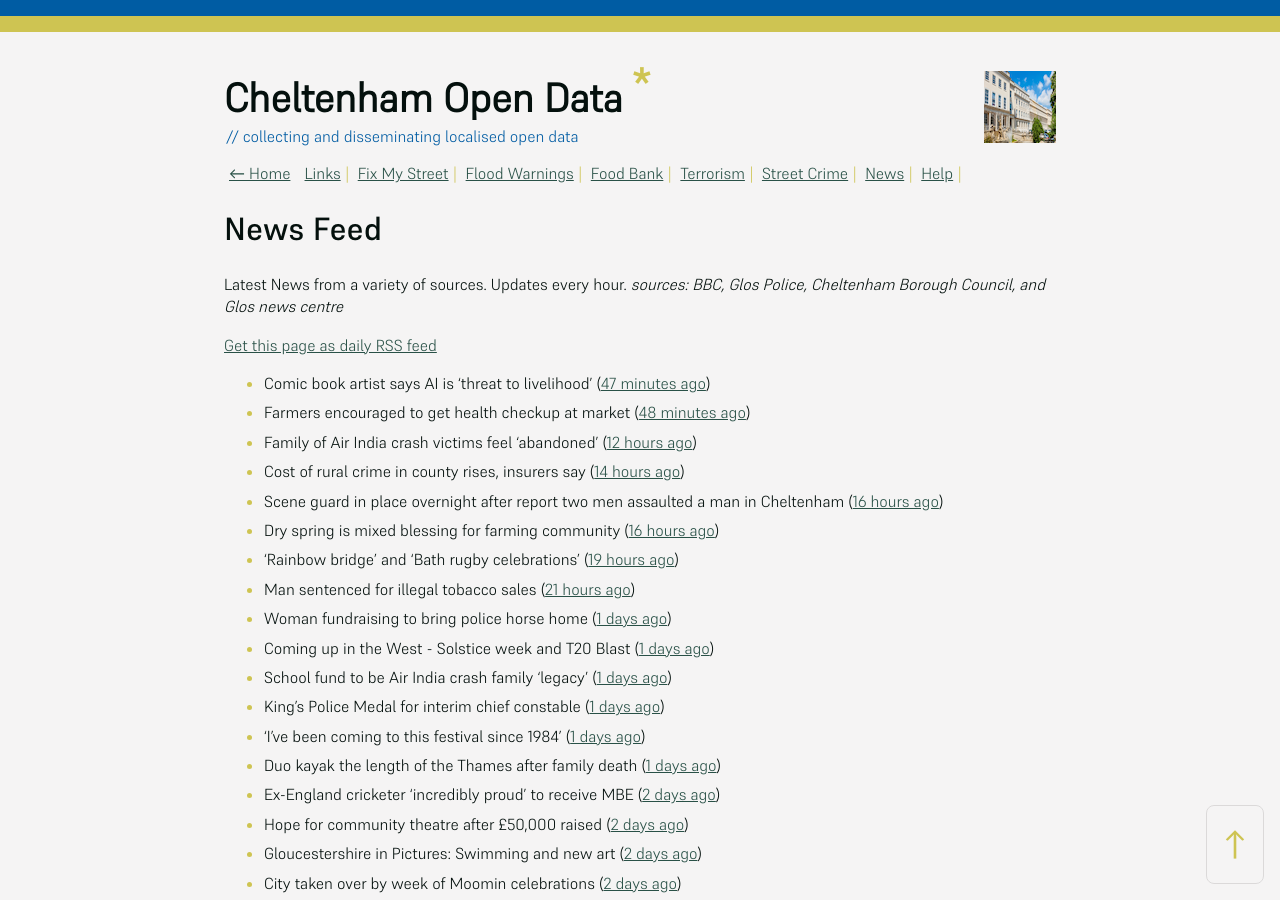
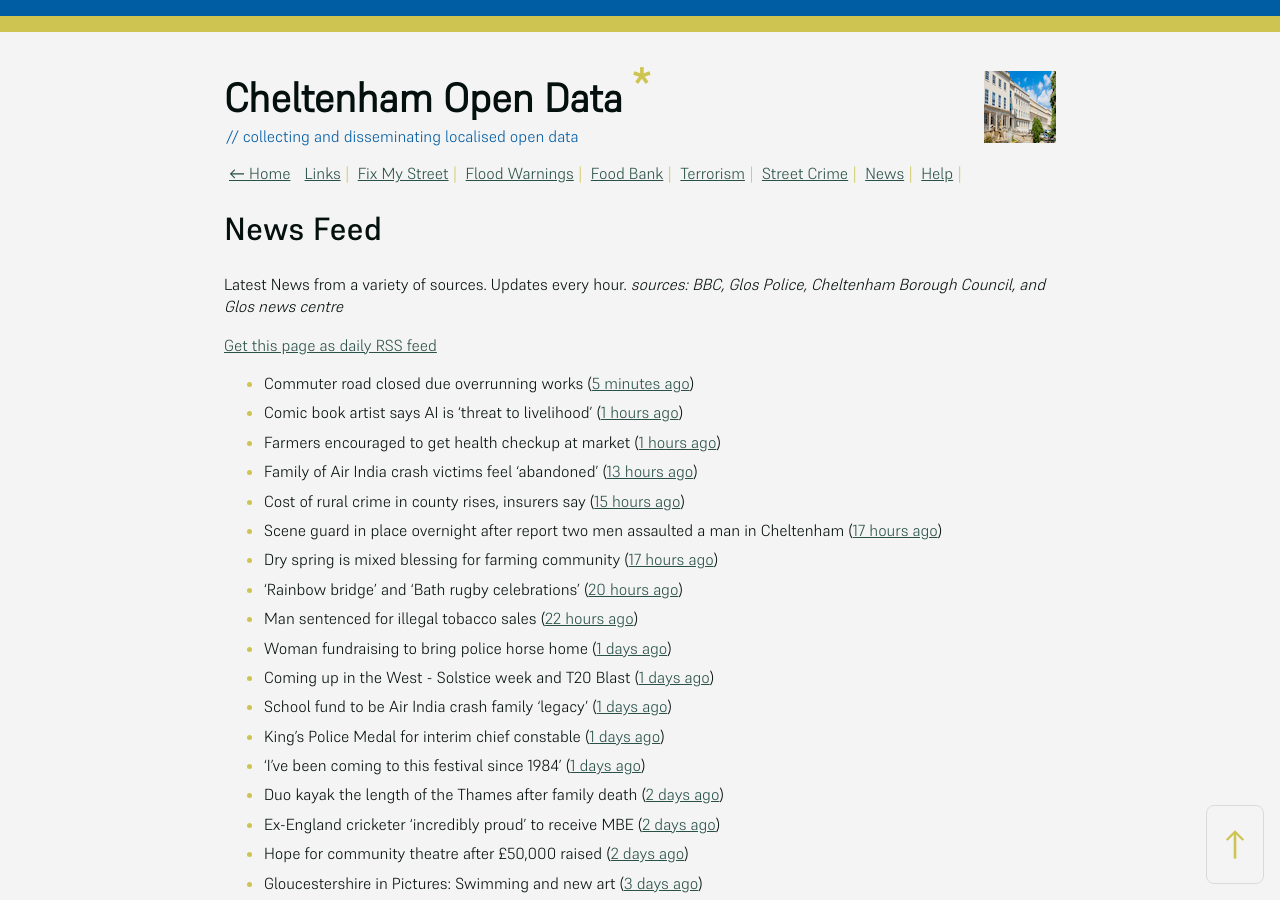
Before and after one commit to mat-0/cheltenham-open-data, a Jekyll site: the page built from _pages/news.md, in a window 1280 px wide and 900 px high. Built offline with Jekyll 4.4.1, drawn with Linux system fonts in a browser that asks for light colours.

Commit message:
Updated 2025-06-17 06:59:19

```diff
--- a/_pages/news.md
+++ b/_pages/news.md
@@ -12,25 +12,25 @@ _sources: BBC, Glos Police, Cheltenham Borough Council, and Glos news centre_
 [Get this page as daily RSS feed](/daily.rss)
 
 <!-- news_marker starts -->
-- Comic book artist says AI is 'threat to livelihood' ([47 minutes ago](https://www.bbc.com/news/articles/cjrnr779z2lo))
-- Farmers encouraged to get health checkup at market ([48 minutes ago](https://www.bbc.com/news/articles/c5yxyye6rglo))
-- Family of Air India crash victims feel 'abandoned' ([12 hours ago](https://www.bbc.com/news/articles/c5y0lwreg9qo))
-- Cost of rural crime in county rises, insurers say ([14 hours ago](https://www.bbc.com/news/articles/cje7e8lqvj0o))
-- Scene guard in place overnight after report two men assaulted a man in Cheltenham ([16 hours ago](https://gloucesternewscentre.co.uk/scene-guard-in-place-overnight-after-report-two-men-assaulted-a-man-in-cheltenham/))
-- Dry spring is mixed blessing for farming community ([16 hours ago](https://www.bbc.com/news/articles/c8d1vglgj9zo))
-- 'Rainbow bridge' and 'Bath rugby celebrations' ([19 hours ago](https://www.bbc.com/news/articles/cx2e29jqllgo))
-- Man sentenced for illegal tobacco sales ([21 hours ago](https://gloucesternewscentre.co.uk/man-sentenced-for-illegal-tobacco-sales/))
+- Commuter road closed due overrunning works ([5 minutes ago](https://www.bbc.com/news/articles/c78n5zl514lo))
+- Comic book artist says AI is 'threat to livelihood' ([1 hours ago](https://www.bbc.com/news/articles/cjrnr779z2lo))
+- Farmers encouraged to get health checkup at market ([1 hours ago](https://www.bbc.com/news/articles/c5yxyye6rglo))
+- Family of Air India crash victims feel 'abandoned' ([13 hours ago](https://www.bbc.com/news/articles/c5y0lwreg9qo))
+- Cost of rural crime in county rises, insurers say ([15 hours ago](https://www.bbc.com/news/articles/cje7e8lqvj0o))
+- Scene guard in place overnight after report two men assaulted a man in Cheltenham ([17 hours ago](https://gloucesternewscentre.co.uk/scene-guard-in-place-overnight-after-report-two-men-assaulted-a-man-in-cheltenham/))
+- Dry spring is mixed blessing for farming community ([17 hours ago](https://www.bbc.com/news/articles/c8d1vglgj9zo))
+- 'Rainbow bridge' and 'Bath rugby celebrations' ([20 hours ago](https://www.bbc.com/news/articles/cx2e29jqllgo))
+- Man sentenced for illegal tobacco sales ([22 hours ago](https://gloucesternewscentre.co.uk/man-sentenced-for-illegal-tobacco-sales/))
 - Woman fundraising to bring police horse home ([1 days ago](https://www.bbc.com/news/articles/c1ld0n474llo))
 - Coming up in the West - Solstice week and T20 Blast ([1 days ago](https://www.bbc.com/news/articles/c4g3nze858lo))
 - School fund to be Air India crash family 'legacy' ([1 days ago](https://www.bbc.com/news/articles/c5y5ygl2g31o))
 - King's Police Medal for interim chief constable ([1 days ago](https://www.bbc.com/news/articles/c39x9jz8ez1o))
 - 'I've been coming to this festival since 1984' ([1 days ago](https://www.bbc.com/news/articles/clyny53kdg4o))
-- Duo kayak the length of the Thames after family death ([1 days ago](https://www.bbc.com/news/articles/c79ep5dqpd3o))
+- Duo kayak the length of the Thames after family death ([2 days ago](https://www.bbc.com/news/articles/c79ep5dqpd3o))
 - Ex-England cricketer 'incredibly proud' to receive MBE ([2 days ago](https://www.bbc.com/news/articles/cql2qnr0kveo))
 - Hope for community theatre after £50,000 raised ([2 days ago](https://www.bbc.com/news/articles/c3rpgenlq8jo))
-- Gloucestershire in Pictures: Swimming and new art ([2 days ago](https://www.bbc.com/news/articles/ckgr8gzq8rjo))
-- City taken over by week of Moomin celebrations ([2 days ago](https://www.bbc.com/news/articles/c79e092j1qyo))
-- 'I want to say thank you for saving my dad's life' ([2 days ago](https://www.bbc.com/news/articles/c8jg40v7l00o))
+- Gloucestershire in Pictures: Swimming and new art ([3 days ago](https://www.bbc.com/news/articles/ckgr8gzq8rjo))
+- 'I want to say thank you for saving my dad's life' ([3 days ago](https://www.bbc.com/news/articles/c8jg40v7l00o))
 - Petersfield Community and Sports Hub set to strengthen community pride ([3 days ago](https://gloucesternewscentre.co.uk/petersfield-community-and-sports-hub-set-to-strengthen-community-pride/))
 - In Syd's Voice - The Story of David 'Syd' Lawrence ([3 days ago](https://www.bbc.co.uk/sounds/play/p0lj4vvq))
 - Petersfield Community and Sports Hub set to strengthen community pride in Cheltenham ([3 days ago](https://www.cheltenham.gov.uk/news/article/3020/petersfield_community_and_sports_hub_set_to_strengthen_community_pride_in_cheltenham))
```
Also changed, not shown: _data/flood.json (+5 -27 lines), _pages/fix-my-street.md (+2 -2 lines), index.md (+5 -5 lines).
